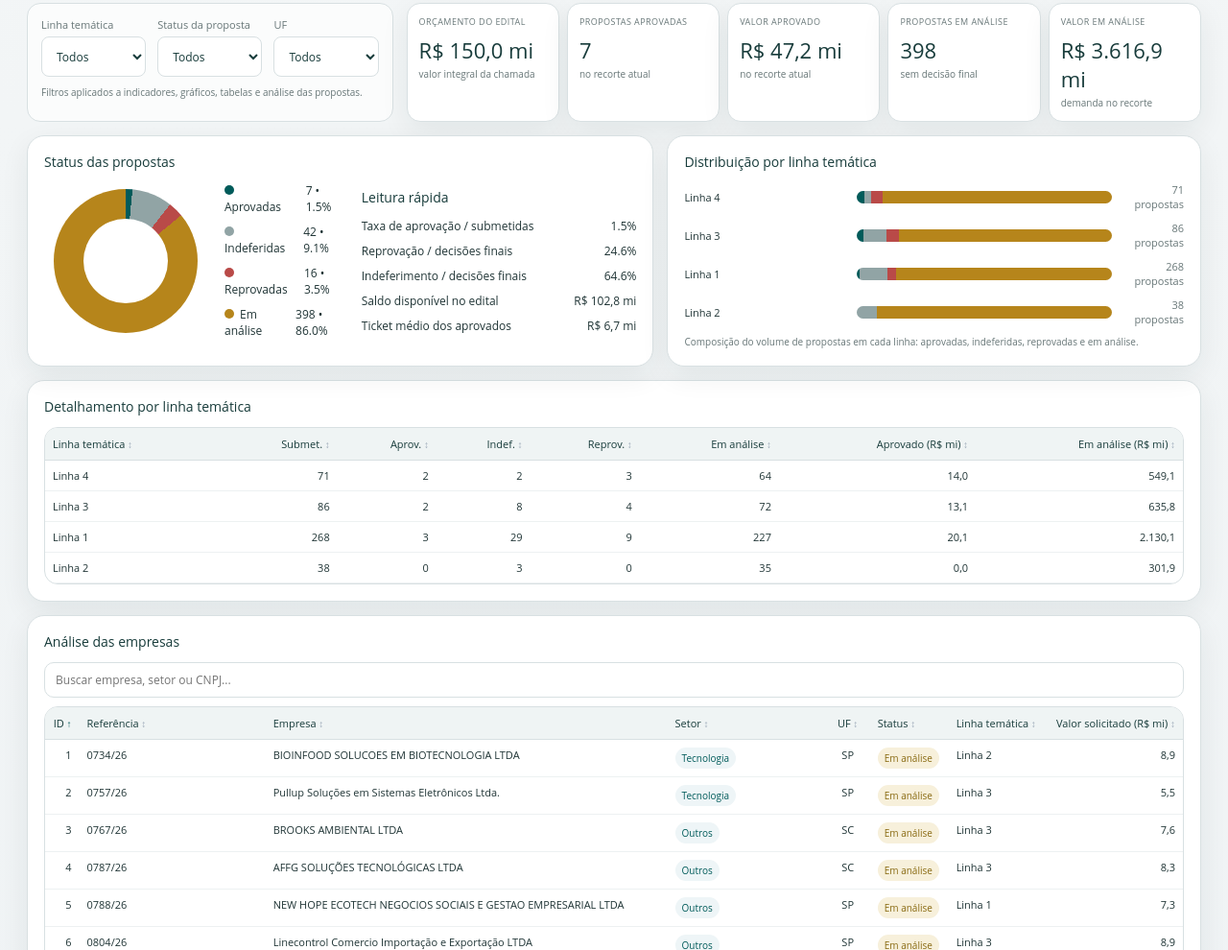
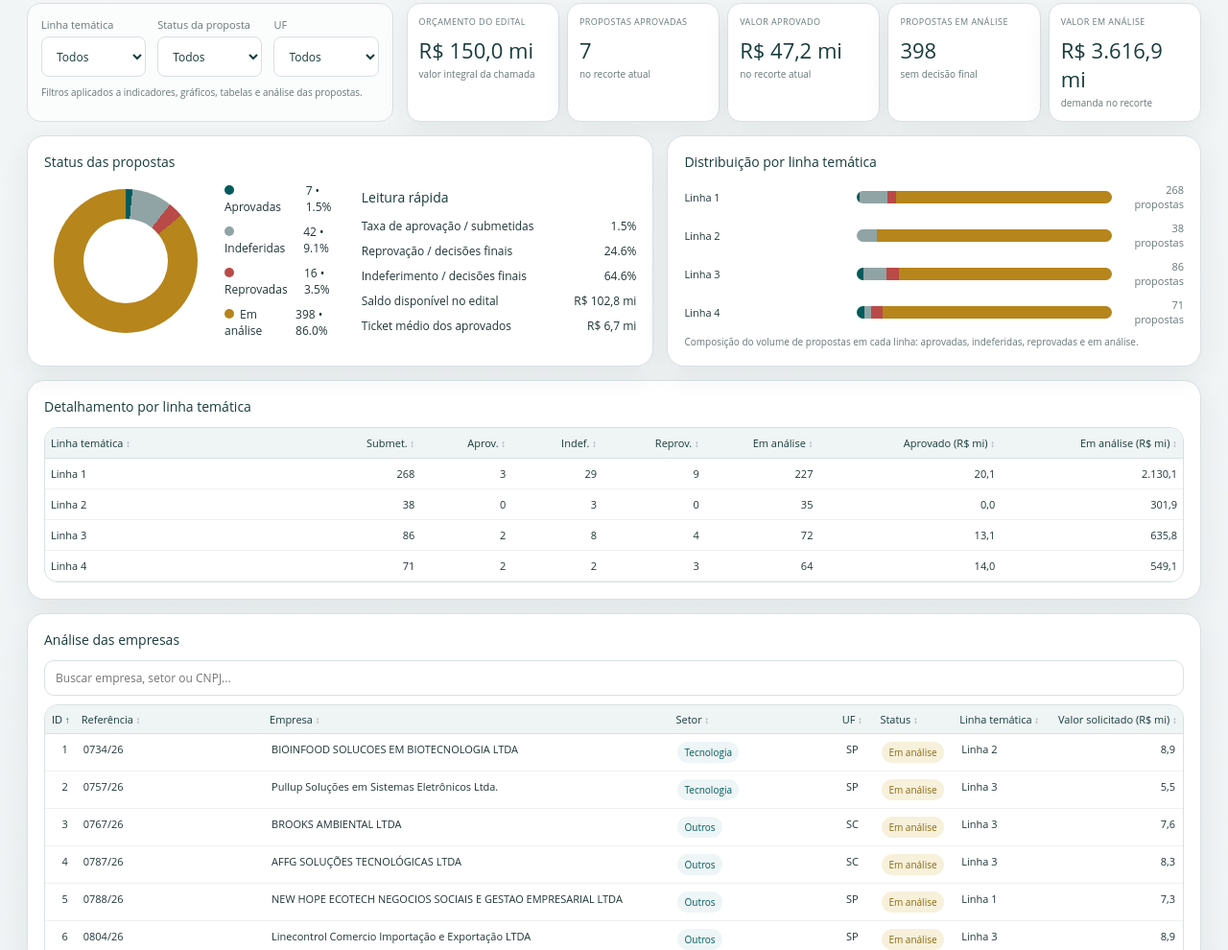
Before and after one commit to viniciuscarossini/finep-mais-inovacao, a plain HTML site: page index.html in a window 1280 px wide. Shown: the part 1321-2311 px from the top of the page at 96% size. Drawn offline with Linux system fonts and the light colour scheme.

Commit message:
Update index.html

```diff
--- a/index.html
+++ b/index.html
@@ -14,7 +14,7 @@
 .grid2{display:grid;grid-template-columns:1.12fr .88fr;gap:14px;margin-bottom:14px} .card{background:#fff;border:1px solid var(--line);border-radius:18px;padding:17px;box-shadow:var(--shadow)} .card h3{font-size:14px;color:var(--ink);margin:0 0 12px} .cards4{display:grid;grid-template-columns:repeat(4,1fr);gap:10px;margin-bottom:14px} .mini{padding:12px;border:1px solid var(--line);border-radius:14px;background:#fbfcfc} .mini b{display:block;font-size:18px;color:var(--ink)} .mini span{font-size:11px;color:var(--muted)}
 .statusWrap{display:grid;grid-template-columns:170px 1fr;gap:18px;align-items:center} .donut{width:150px;height:150px;border-radius:50%;background:conic-gradient(var(--teal) 0 0%, #dde4e5 0);position:relative;margin:auto} .donut:after{content:"";position:absolute;inset:31px;background:white;border-radius:50%} .legend{display:grid;gap:9px} .leg{display:flex;justify-content:space-between;gap:10px;font-size:12px} .dot{width:10px;height:10px;border-radius:50%;display:inline-block;margin-right:6px;background:#999} .dot.a{background:var(--teal)} .dot.i{background:#91a4a5} .dot.r{background:var(--red)} .dot.p{background:var(--gold)}
 .barList{display:grid;gap:10px} .barRow{display:grid;grid-template-columns:minmax(170px,1.25fr) 2fr 65px;align-items:center;gap:10px;font-size:11px} .barLabel{white-space:nowrap;overflow:hidden;text-overflow:ellipsis} .barTrack{height:13px;background:#edf1f2;border-radius:999px;display:flex;overflow:hidden} .seg.a{background:var(--teal)} .seg.i{background:#91a4a5} .seg.r{background:var(--red)} .seg.p{background:var(--gold)} .barN{text-align:right;color:var(--muted);font-variant-numeric:tabular-nums}
-.tableWrap{overflow:auto;border:1px solid var(--line);border-radius:14px} table{width:100%;border-collapse:collapse;font-size:11px;min-width:720px} thead th{position:sticky;top:0;background:#eff4f4;color:var(--ink);text-align:left;padding:9px 8px;border-bottom:1px solid var(--line)} .sortable{cursor:pointer;user-select:none}.sortable:after{content:" ↕";font-size:9px;color:#9aa8a8}.sorted-asc:after{content:" ↑";color:var(--teal)}.sorted-desc:after{content:" ↓";color:var(--teal)} tbody td{padding:8px;border-bottom:1px solid #edf1f2;vertical-align:top} tbody tr:hover{background:#fafcfc} .num{text-align:right;font-variant-numeric:tabular-nums} .badge{display:inline-flex;padding:4px 7px;border-radius:999px;font-size:10px;font-weight:400} .bA{background:#e5f2ef;color:#075b57} .bI{background:#eef1f2;color:#5c6b6c} .bR{background:#fbe9e8;color:#a13e3c} .bP{background:#f7f0db;color:#896a12}
+.tableWrap{overflow:auto;border:1px solid var(--line);border-radius:14px}.lineTableWrap{overflow:hidden} table{width:100%;border-collapse:collapse;font-size:11px;min-width:720px} thead th{position:sticky;top:0;background:#eff4f4;color:var(--ink);text-align:left;padding:7px 6px;border-bottom:1px solid var(--line)} .sortable{cursor:pointer;user-select:none}.sortable:after{content:" ↕";font-size:9px;color:#9aa8a8}.sorted-asc:after{content:" ↑";color:var(--teal)}.sorted-desc:after{content:" ↓";color:var(--teal)} tbody td{padding:8px;border-bottom:1px solid #edf1f2;vertical-align:top} tbody tr:hover{background:#fafcfc} .num{text-align:right;font-variant-numeric:tabular-nums} .badge{display:inline-flex;padding:4px 7px;border-radius:999px;font-size:10px;font-weight:400} .bA{background:#e5f2ef;color:#075b57} .bI{background:#eef1f2;color:#5c6b6c} .bR{background:#fbe9e8;color:#a13e3c} .bP{background:#f7f0db;color:#896a12}
 .split{display:grid;grid-template-columns:1fr 1fr;gap:14px;margin-top:14px} .smallTable{min-width:0} .note{font-size:10px;color:var(--muted);line-height:1.45;margin-top:9px} .search{width:100%;padding:9px 11px;border:1px solid var(--line);border-radius:10px;font-size:12px;margin-bottom:9px} .empty{padding:20px;color:var(--muted);text-align:center}
 .footer{margin-top:18px;color:#708080;font-size:10px;line-height:1.5} .footer strong{color:#536566}
 
@@ -131,7 +131,7 @@
 .companyDetailTable td,.companyDetailTable th{white-space:nowrap}.companyDetailTable th:nth-child(5),.companyDetailTable td:nth-child(5){width:46px;text-align:center}
 .companyDetailTable td:nth-child(2){white-space:normal;min-width:190px}
 .sectorTag{display:inline-flex;padding:4px 7px;border-radius:999px;background:#eef5f7;color:var(--teal);font-size:10px}
-.lineTable th,.lineTable td{white-space:nowrap}
+.lineTable{min-width:0 !important;width:100%;table-layout:fixed}.lineTable th,.lineTable td{white-space:nowrap;overflow:hidden;text-overflow:ellipsis}.lineTable th:first-child,.lineTable td:first-child{width:24%}.lineTable th:nth-child(2),.lineTable td:nth-child(2){width:9%}.lineTable th:nth-child(3),.lineTable td:nth-child(3){width:8%}.lineTable th:nth-child(4),.lineTable td:nth-child(4){width:8%}.lineTable th:nth-child(5),.lineTable td:nth-child(5){width:9%}.lineTable th:nth-child(6),.lineTable td:nth-child(6){width:10%}.lineTable th:nth-child(7),.lineTable td:nth-child(7){width:16%}.lineTable th:nth-child(8),.lineTable td:nth-child(8){width:16%}.lineTable th,.lineTable td{padding:8px 6px}
 .lineTable .moneyMi{white-space:nowrap}
 .traj{margin:0;padding-left:16px;display:grid;gap:5px}
 .traj li{font-size:10px;line-height:1.3;white-space:nowrap}
@@ -206,7 +206,7 @@
 }
 function statusTotals(c){return c.counts.approved+c.counts.indeferido+c.counts.reprovado+c.counts.analysis}
 function donutBg(c){const t=statusTotals(c)||1; const a=c.counts.approved/t*100; const i=c.counts.indeferido/t*100; const r=c.counts.reprovado/t*100; const x=a+i; return `conic-gradient(var(--teal) 0 ${a}%, #91a4a5 ${a}% ${x}%, var(--red) ${x}% ${x+r}%, var(--gold) ${x+r}% 100%)`}
-function lineRows(c){const max=Math.max(...c.lineSummary.map(x=>x.submitted),1); return c.lineSummary.map(x=>{const p=a=>x.submitted?100*a/x.submitted:0; return `<div class="barRow"><div class="barLabel" title="${esc(x.line)}">${esc(x.line)}</div><div class="barTrack"><div class="seg a" style="width:${p(x.approved)}%"></div><div class="seg i" style="width:${p(x.indeferido)}%"></div><div class="seg r" style="width:${p(x.reprovado)}%"></div><div class="seg p" style="width:${p(x.analysis)}%"></div></div><div class="barN">${x.submitted} propostas</div></div>`}).join('')}
+function lineRows(c){const ordered=[...c.lineSummary].sort((a,b)=>lineNumber(a.line)-lineNumber(b.line)||String(a.line).localeCompare(String(b.line),'pt-BR',{sensitivity:'base'})); return ordered.map(x=>{const p=a=>x.submitted?100*a/x.submitted:0; return `<div class="barRow"><div class="barLabel" title="${esc(x.line)}">${esc(x.line)}</div><div class="barTrack"><div class="seg a" style="width:${p(x.approved)}%"></div><div class="seg i" style="width:${p(x.indeferido)}%"></div><div class="seg r" style="width:${p(x.reprovado)}%"></div><div class="seg p" style="width:${p(x.analysis)}%"></div></div><div class="barN">${x.submitted} propostas</div></div>`}).join('')}
 const panelState={};
 function moneyK(n){return moneyMi1(n)}
 function moneyMi(n){return Math.round((n||0)/1000000).toLocaleString('pt-BR')}
@@ -248,10 +248,12 @@
   const ufs=[...new Set(rows.map(r=>r.uf).filter(Boolean))].map(uf=>({uf,proposals:rows.filter(r=>r.uf===uf).length})).sort((a,b)=>b.proposals-a.proposals||a.uf.localeCompare(b.uf));
   const lineMap=new Map();
   rows.forEach(r=>{const lk=lineLabel(r.line); if(!lineMap.has(lk))lineMap.set(lk,{line:lk,submitted:0,approved:0,indeferido:0,reprovado:0,analysis:0,approvedValue:0,analysisValue:0}); const x=lineMap.get(lk); x.submitted++; const rs=rowStatus(r); x[rs]++; if(rs==='approved')x.approvedValue+=r.amount||0; if(rs==='analysis')x.analysisValue+=r.amount||0});
-  return {...c,counts,approvedValue,pendingDemand,approvalAllPct,approvalDecidedPct,reprovFinalPct,indeferFinalPct,companies:[...companies.values()].sort((a,b)=>b.proposals-a.proposals||a.company.localeCompare(b.company)),uniqueCompanies:companies.size,ufs,lineSummary:[...lineMap.values()]};
+  return {...c,counts,approvedValue,pendingDemand,approvalAllPct,approvalDecidedPct,reprovFinalPct,indeferFinalPct,companies:[...companies.values()].sort((a,b)=>b.proposals-a.proposals||a.company.localeCompare(b.company)),uniqueCompanies:companies.size,ufs,lineSummary:sortLinesNumeric([...lineMap.values()].map(x=>x.line)).map(l=>lineMap.get(l))};
 }
+function lineNumber(line){const m=String(line||'').match(/Linha\s+(?:Temática\s+)?(\d+)/i); return m?Number(m[1]):9999;}
+function sortLinesNumeric(lines){return [...lines].sort((a,b)=>lineNumber(a)-lineNumber(b)||String(a).localeCompare(String(b),'pt-BR',{sensitivity:'base'}));}
 function filterOptions(c){
-  const lines=[...new Set(c.rows.map(r=>lineLabel(r.line)).filter(Boolean))];
+  const lines=sortLinesNumeric([...new Set(c.rows.map(r=>lineLabel(r.line)).filter(Boolean))]);
   const ufs=[...new Set(c.rows.map(r=>r.uf).filter(Boolean))].sort();
   return {lines,ufs};
 }
@@ -275,9 +277,9 @@
   const th=(label,col,cls='')=>`<th class="sortable ${cls} ${sortCol===col?(sortDir>0?'sorted-asc':'sorted-desc'):''}" onclick="sortCompanyRows('${key}','${col}')">${label}</th>`;
   return `<div class="tableWrap tableWide"><table class="companyDetailTable" id="companyTable-${key}"><thead><tr>${th('ID','id','num')}${th('Referência','ref')}${th('Empresa','company')}${th('Setor','sector')}${th('UF','uf')}${th('Status','status')}${th('Linha temática','line')}${th('Valor solicitado (R$ mi)','amount','num')}</tr></thead><tbody>${pageArr.map(x=>`<tr><td class="num">${x.id}</td><td>${esc(x.ref)}</td><td>${esc(displayCompany(x.company))}</td><td><span class="sectorTag">${esc(x.sector)}</span></td><td>${esc(x.uf||'')}</td><td>${badge(x.statusKey==='approved'?'bA':x.statusKey==='reprovado'?'bR':x.statusKey==='indeferido'?'bI':'bP',esc(x.statusLabel))}</td><td>${esc(lineLabel(x.line))}</td><td class="num">${moneyK(x.amount)}</td></tr>`).join('')}</tbody></table></div><div class="companyPager"><span>${arr.length} propostas • página ${page} de ${totalPages}</span><div class="pagerBtns"><button onclick="companyPage2('${key}',${page-1})" ${page<=1?'disabled':''}>Anterior</button>${Array.from({length:Math.min(totalPages,7)},(_,i)=>i+1).map(p=>`<button class="${p===page?'active':''}" onclick="companyPage2('${key}',${p})">${p}</button>`).join('')}<button onclick="companyPage2('${key}',${page+1})" ${page>=totalPages?'disabled':''}>Próxima</button></div></div>`;
 }
-function lineRows(m){const max=Math.max(...m.lineSummary.map(x=>x.submitted),1); return m.lineSummary.map(x=>{const p=a=>x.submitted?100*a/x.submitted:0; return `<div class="barRow"><div class="barLabel" title="${esc(x.line)}">${esc(x.line)}</div><div class="barTrack"><div class="seg a" style="width:${p(x.approved)}%"></div><div class="seg i" style="width:${p(x.indeferido)}%"></div><div class="seg r" style="width:${p(x.reprovado)}%"></div><div class="seg p" style="width:${p(x.analysis)}%"></div></div><div class="barN">${x.submitted} propostas</div></div>`}).join('')}
-function lineTable(c,m){return `<div class="tableWrap"><table class="lineTable" id="lineTable-${c.key}"><thead><tr><th class="sortable" onclick="sortTable('lineTable-${c.key}',0,'text',this)">Linha temática</th><th class="sortable num" onclick="sortTable('lineTable-${c.key}',1,'number',this)">Submet.</th><th class="sortable num" onclick="sortTable('lineTable-${c.key}',2,'number',this)">Aprov.</th><th class="sortable num" onclick="sortTable('lineTable-${c.key}',3,'number',this)">Indef.</th><th class="sortable num" onclick="sortTable('lineTable-${c.key}',4,'number',this)">Reprov.</th><th class="sortable num" onclick="sortTable('lineTable-${c.key}',5,'number',this)">Em análise</th><th class="sortable num" onclick="sortTable('lineTable-${c.key}',6,'number',this)">Aprovado (R$ mi)</th><th class="sortable num" onclick="sortTable('lineTable-${c.key}',7,'number',this)">Em análise (R$ mi)</th></tr></thead><tbody>${m.lineSummary.map(x=>`<tr><td>${esc(lineLabel(x.line))}</td><td class="num">${x.submitted}</td><td class="num">${x.approved}</td><td class="num">${x.indeferido}</td><td class="num">${x.reprovado}</td><td class="num">${x.analysis}</td><td class="num moneyMi">${moneyMi1(x.approvedValue)}</td><td class="num moneyMi">${moneyMi1(x.analysisValue)}</td></tr>`).join('')}</tbody></table></div>`}
-function sortTable(id,col,type,th){const table=document.getElementById(id);if(!table)return; const tbody=table.tBodies[0]; const rows=[...tbody.rows]; const current=table.dataset.sortCol==col?table.dataset.sortDir:'desc'; const dir=current==='asc'?'desc':'asc'; rows.sort((a,b)=>{const va=a.cells[col].innerText.trim(),vb=b.cells[col].innerText.trim(); let cmp; if(type==='number'){const na=parseFloat(va.replace(/\./g,'').replace(',','.').replace('%','')); const nb=parseFloat(vb.replace(/\./g,'').replace(',','.').replace('%','')); cmp=(isNaN(na)?0:na)-(isNaN(nb)?0:nb)}else cmp=va.localeCompare(vb,'pt-BR',{sensitivity:'base'}); return dir==='asc'?cmp:-cmp}); rows.forEach(r=>tbody.appendChild(r)); table.dataset.sortCol=col; table.dataset.sortDir=dir; const heads=table.tHead.rows[0].cells; [...heads].forEach(h=>h.classList.remove('sorted-asc','sorted-desc')); th.classList.add(dir==='asc'?'sorted-asc':'sorted-desc')}
+function lineRows(m){const ordered=[...m.lineSummary].sort((a,b)=>lineNumber(a.line)-lineNumber(b.line)||String(a.line).localeCompare(String(b.line),'pt-BR',{sensitivity:'base'})); return ordered.map(x=>{const p=a=>x.submitted?100*a/x.submitted:0; return `<div class="barRow"><div class="barLabel" title="${esc(x.line)}">${esc(x.line)}</div><div class="barTrack"><div class="seg a" style="width:${p(x.approved)}%"></div><div class="seg i" style="width:${p(x.indeferido)}%"></div><div class="seg r" style="width:${p(x.reprovado)}%"></div><div class="seg p" style="width:${p(x.analysis)}%"></div></div><div class="barN">${x.submitted} propostas</div></div>`}).join('')}
+function lineTable(c,m){return `<div class="tableWrap lineTableWrap"><table class="lineTable" id="lineTable-${c.key}"><thead><tr><th class="sortable" onclick="sortTable('lineTable-${c.key}',0,'line',this)">Linha temática</th><th class="sortable num" onclick="sortTable('lineTable-${c.key}',1,'number',this)">Submet.</th><th class="sortable num" onclick="sortTable('lineTable-${c.key}',2,'number',this)">Aprov.</th><th class="sortable num" onclick="sortTable('lineTable-${c.key}',3,'number',this)">Indef.</th><th class="sortable num" onclick="sortTable('lineTable-${c.key}',4,'number',this)">Reprov.</th><th class="sortable num" onclick="sortTable('lineTable-${c.key}',5,'number',this)">Em análise</th><th class="sortable num" onclick="sortTable('lineTable-${c.key}',6,'number',this)">Aprovado (R$ mi)</th><th class="sortable num" onclick="sortTable('lineTable-${c.key}',7,'number',this)">Em análise (R$ mi)</th></tr></thead><tbody>${m.lineSummary.map(x=>`<tr><td>${esc(lineLabel(x.line))}</td><td class="num">${x.submitted}</td><td class="num">${x.approved}</td><td class="num">${x.indeferido}</td><td class="num">${x.reprovado}</td><td class="num">${x.analysis}</td><td class="num moneyMi">${moneyMi1(x.approvedValue)}</td><td class="num moneyMi">${moneyMi1(x.analysisValue)}</td></tr>`).join('')}</tbody></table></div>`}
+function sortTable(id,col,type,th){const table=document.getElementById(id);if(!table)return; const tbody=table.tBodies[0]; const rows=[...tbody.rows]; const current=table.dataset.sortCol==col?table.dataset.sortDir:'desc'; const dir=current==='asc'?'desc':'asc'; rows.sort((a,b)=>{const va=a.cells[col].innerText.trim(),vb=b.cells[col].innerText.trim(); let cmp; if(type==='line'){cmp=lineNumber(va)-lineNumber(vb); if(cmp===0) cmp=va.localeCompare(vb,'pt-BR',{sensitivity:'base'});}else if(type==='number'){const na=parseFloat(va.replace(/\./g,'').replace(',','.').replace('%','').replace(/R\$\s?/g,'')); const nb=parseFloat(vb.replace(/\./g,'').replace(',','.').replace('%','').replace(/R\$\s?/g,'')); cmp=(isNaN(na)?0:na)-(isNaN(nb)?0:nb)}else cmp=va.localeCompare(vb,'pt-BR',{sensitivity:'base'}); return dir==='asc'?cmp:-cmp}); rows.forEach(r=>tbody.appendChild(r)); table.dataset.sortCol=col; table.dataset.sortDir=dir; const heads=table.tHead.rows[0].cells; [...heads].forEach(h=>h.classList.remove('sorted-asc','sorted-desc')); th.classList.add(dir==='asc'?'sorted-asc':'sorted-desc')}
 function companyPage(key,p){const st=panelState[key]; st.page=Math.max(1,p); if(st.page!==p)return; renderPanel(key)}
 function companyPage2(key,p){const st=panelState[key]; st.companyPage=Math.max(1,p); renderPanel(key)}
 function sortCompanyRows(key,col){const st=panelState[key]; if(st.companySortCol===col)st.companySortDir*=-1; else{st.companySortCol=col;st.companySortDir=col==='id'||col==='amount'?1:1} st.companyPage=1; renderPanel(key)}
```
